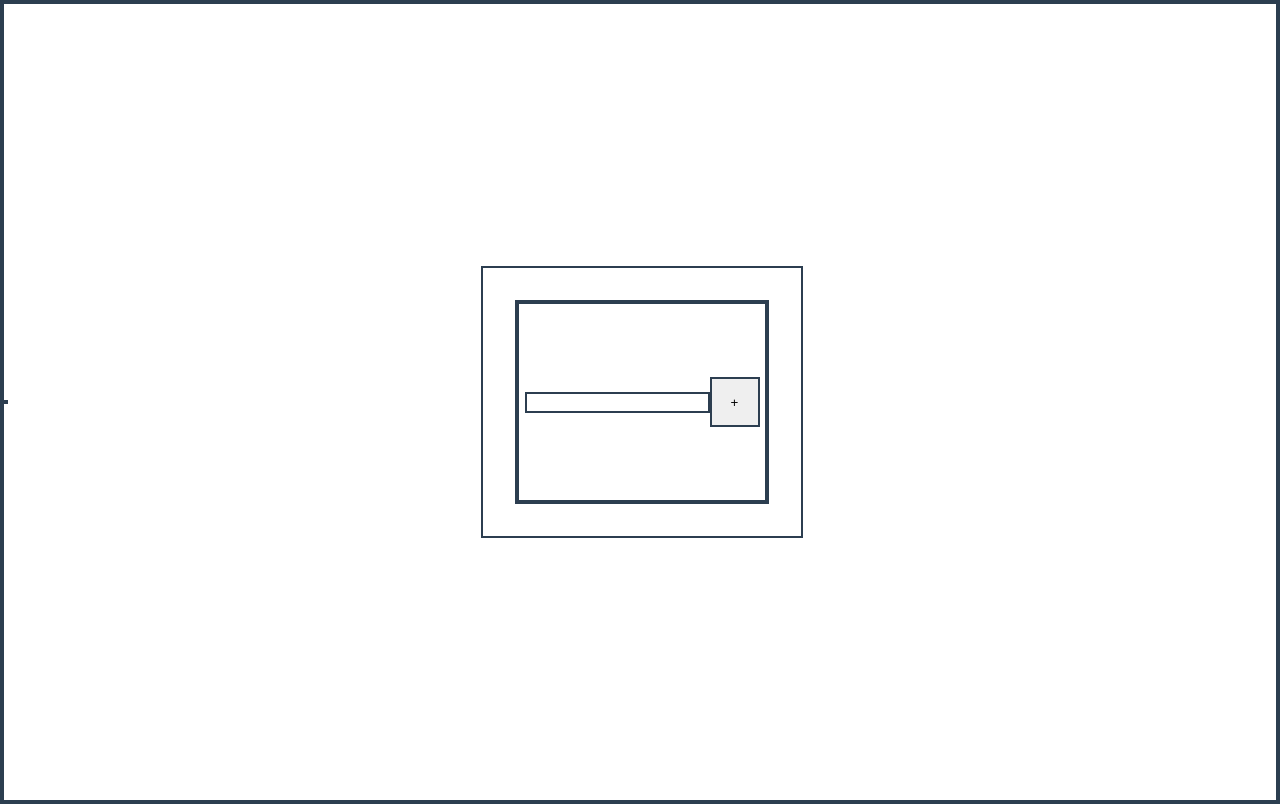
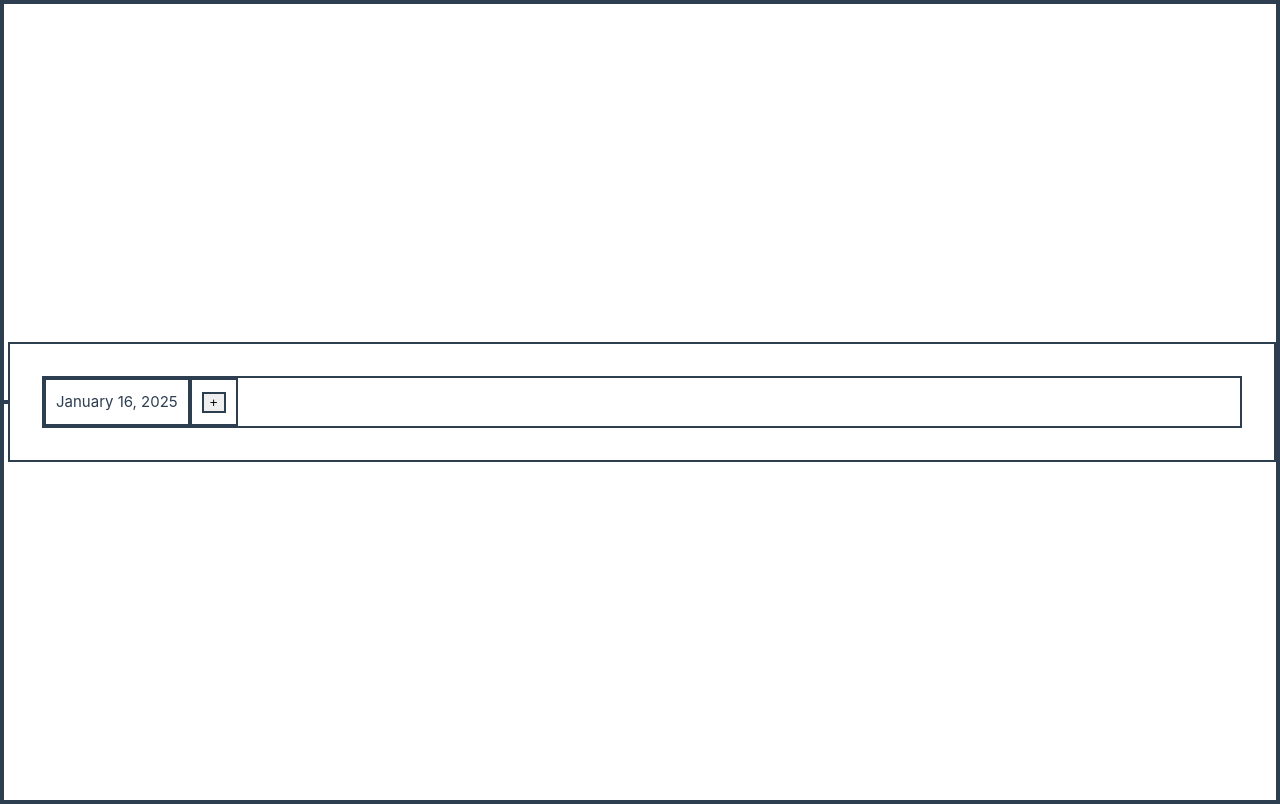
Before and after one commit to AbobaShlepa/calories, a Vue app: page / in a window 1280 px wide. Built offline with nearby package versions, Linux system fonts and the light colour scheme; the HTML template or start-up script is replaced by a standard one.

Commit message:
Added day selector

```diff
--- a/src/App.vue
+++ b/src/App.vue
@@ -1,13 +1,11 @@
 <script setup lang="ts">
-import FoodContainer from './components/DishContainer.vue';
-import FoodSelector from './components/FoodSelector.vue';
-import MealContainer from './components/MealContainer.vue';
+import DaySelector from './components/DaySelector.vue';
 
 
 </script>
 
 <template>
-  <MealContainer />
+  <DaySelector />
 </template>
 
 <style></style>
--- a/src/assets/main.css
+++ b/src/assets/main.css
@@ -1,12 +1,10 @@
 @import './base.css';
 
 #app {
-  max-width: 1280px;
   margin: 0 auto;
   padding: 2rem;
   font-weight: normal;
-  display: flex;
-  flex-direction: row;
+  width: 100%;
 }
 
 a,
--- /dev/null
+++ b/src/components/DaySelector.vue
@@ -0,0 +1,44 @@
+<script setup lang='ts'>
+import useDaysStore from '@/stores/days';
+
+const store = useDaysStore();
+const { addDay, selectDay } = store;
+const options: Intl.DateTimeFormatOptions = {
+  year: 'numeric',
+  month: 'long',
+  day: 'numeric'
+};
+
+</script>
+
+<template>
+  <div class="wrapper">
+    <div class="item" :class="{ active: day.active }" v-for="day in store.days" :key="day.date.toString()"
+      @click="selectDay(day.date)">
+      {{ day.date.toLocaleDateString(undefined, options) }}
+    </div>
+    <div class="item">
+      <button @click="addDay">+</button>
+    </div>
+  </div>
+</template>
+
+<style scoped>
+.wrapper {
+  display: flex;
+  flex-direction: row;
+  justify-content: left;
+}
+
+.item {
+  padding: 10px;
+}
+
+.active {
+  border: 2px solid #BC68FC;
+}
+
+.item:not(.active):hover {
+  border: 2px solid #7366FB;
+}
+</style>
--- a/src/components/MealContainer.vue
+++ b/src/components/MealContainer.vue
@@ -3,6 +3,10 @@ import { useMealsStore } from '@/stores/meals';
 import { storeToRefs } from 'pinia';
 import FoodContainer from './DishContainer.vue';
 import AddMealControl from './AddMealControl.vue';
+
+const { mealIds } = defineProps({
+  mealIds: { type: Array<Number>, required: true }
+})
 
 const mealsStore = useMealsStore();
 const { meals } = storeToRefs(mealsStore);
@@ -11,8 +15,8 @@ const { meals } = storeToRefs(mealsStore);
 
 <template>
   <div class="wrapper">
-    <FoodContainer v-for="meal in meals" :key="meal.id" :dish-ids="meal.dishIds" :meal-name="meal.name"
-      :meal-id="meal.id" />
+    <FoodContainer v-for="meal in meals.filter(x => mealIds.includes(x.id))" :key="meal.id" :dish-ids="meal.dishIds"
+      :meal-name="meal.name" :meal-id="meal.id" />
     <AddMealControl />
   </div>
 </template>
--- /dev/null
+++ b/src/stores/days.ts
@@ -0,0 +1,31 @@
+import { defineStore } from 'pinia'
+import type { IDay } from './models'
+import { ref } from 'vue'
+
+const useDaysStore = defineStore('days', () => {
+  const daysPredefined: IDay[] = [
+    {
+      date: new Date('2025-01-16'),
+      mealIds: [],
+      active: false,
+    },
+  ]
+
+  const days = ref(daysPredefined)
+
+  function addDay() {
+    days.value.push({
+      date: new Date(),
+      mealIds: [],
+      active: false,
+    })
+  }
+
+  function selectDay(date: Date) {
+    days.value = days.value.map((x) => ({ ...x, active: x.date === date }))
+  }
+
+  return { days, addDay, selectDay }
+})
+
+export default useDaysStore
--- a/src/stores/models.ts
+++ b/src/stores/models.ts
@@ -1,6 +1,7 @@
 export interface IDay {
   date: Date
   mealIds: number[]
+  active: boolean
 }
 
 export interface IMeal {
```
